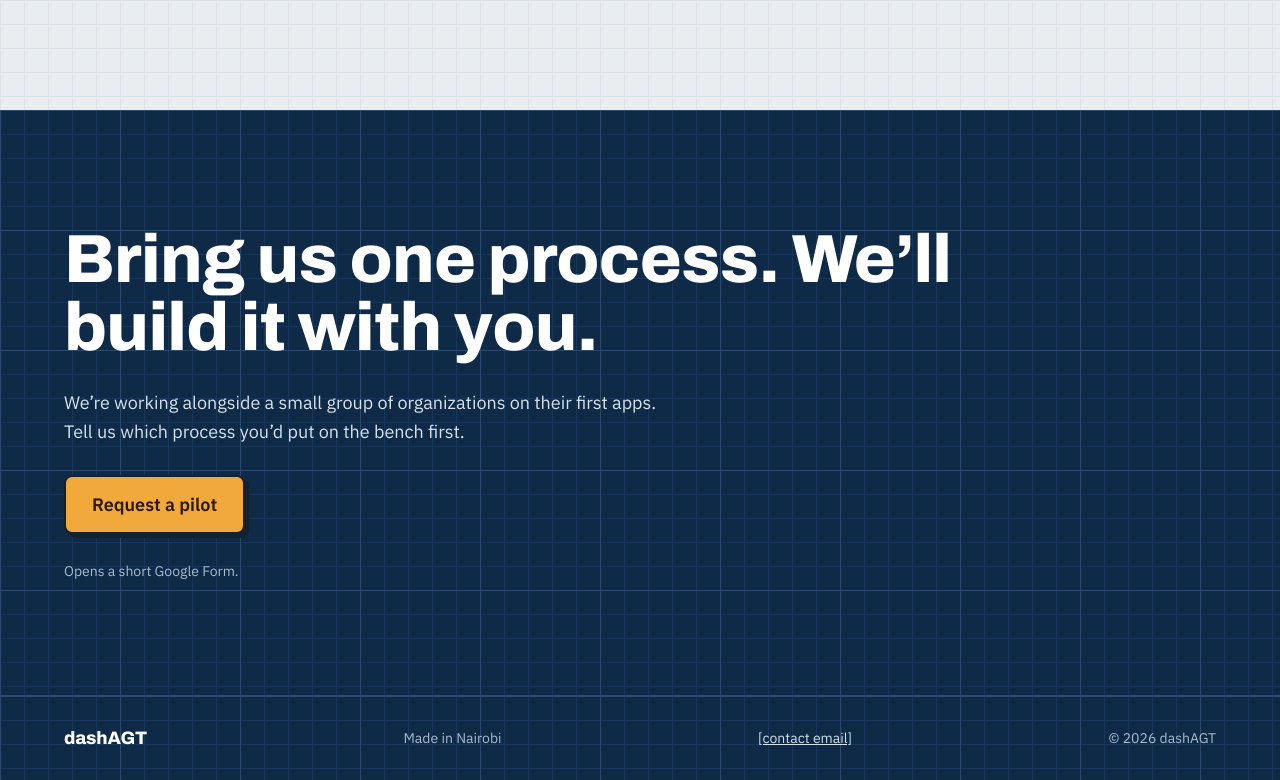
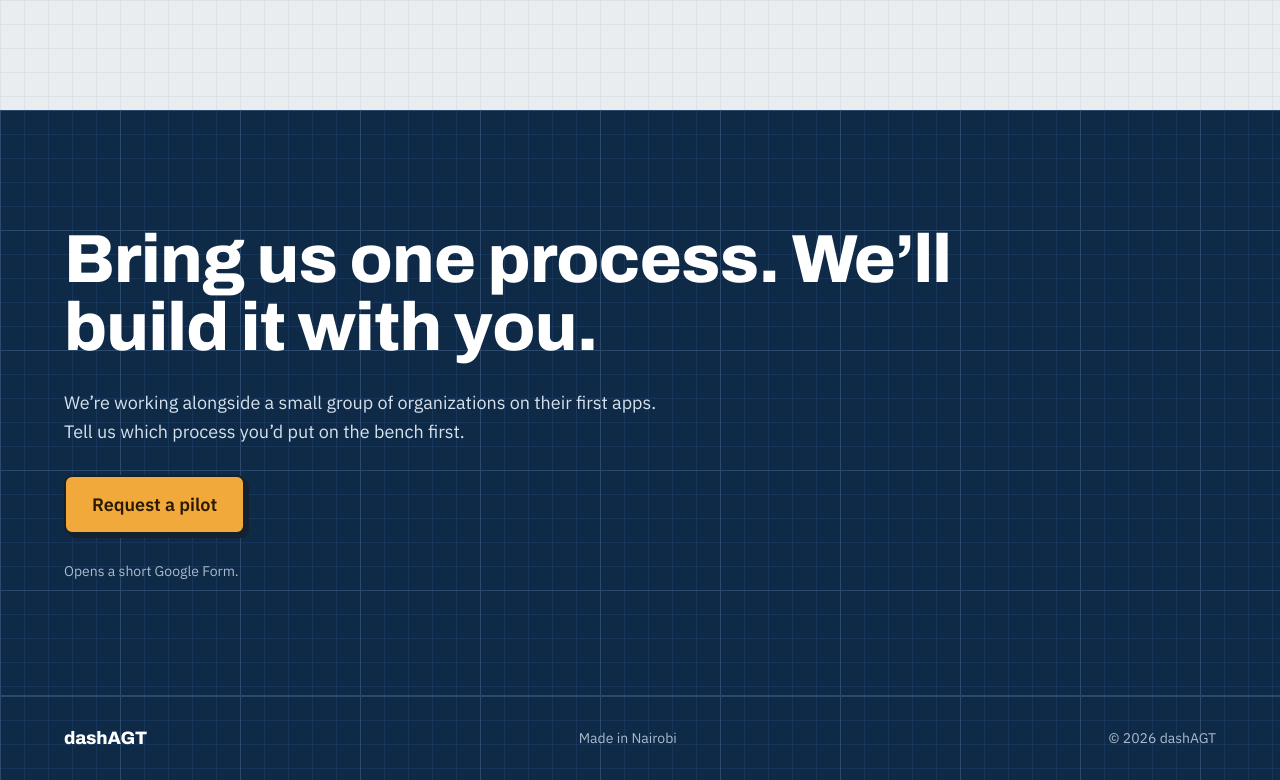
Before and after one commit to nerbrain/dashagtlanding, a plain HTML site: page index.html in a window 1280 px wide. Shown: the part 4319-5099 px from the top of the page. Drawn offline with Linux system fonts and the light colour scheme.

Commit message:
Update index.html
removed contact email in new webpage

```diff
--- a/index.html
+++ b/index.html
@@ -309,7 +309,7 @@ html{scroll-behavior:smooth}
 <div style="max-width: 1200px; margin: 0 auto; padding: 32px 24px; display: flex; flex-wrap: wrap; gap: 16px 32px; justify-content: space-between; align-items: center; font-size: 14px; color: #a9bbd0; box-sizing: border-box">
 <span class="display" style="color: #ffffff; font-size: 18px">dashAGT</span>
 <span>Made in Nairobi</span>
-<a href="#" style="color: #d6e2ee">[contact email]</a>
+<!-- <a href="#" style="color: #d6e2ee">[contact email]</a> -->
 <span>© 2026 dashAGT</span>
 </div>
 </footer>
```
